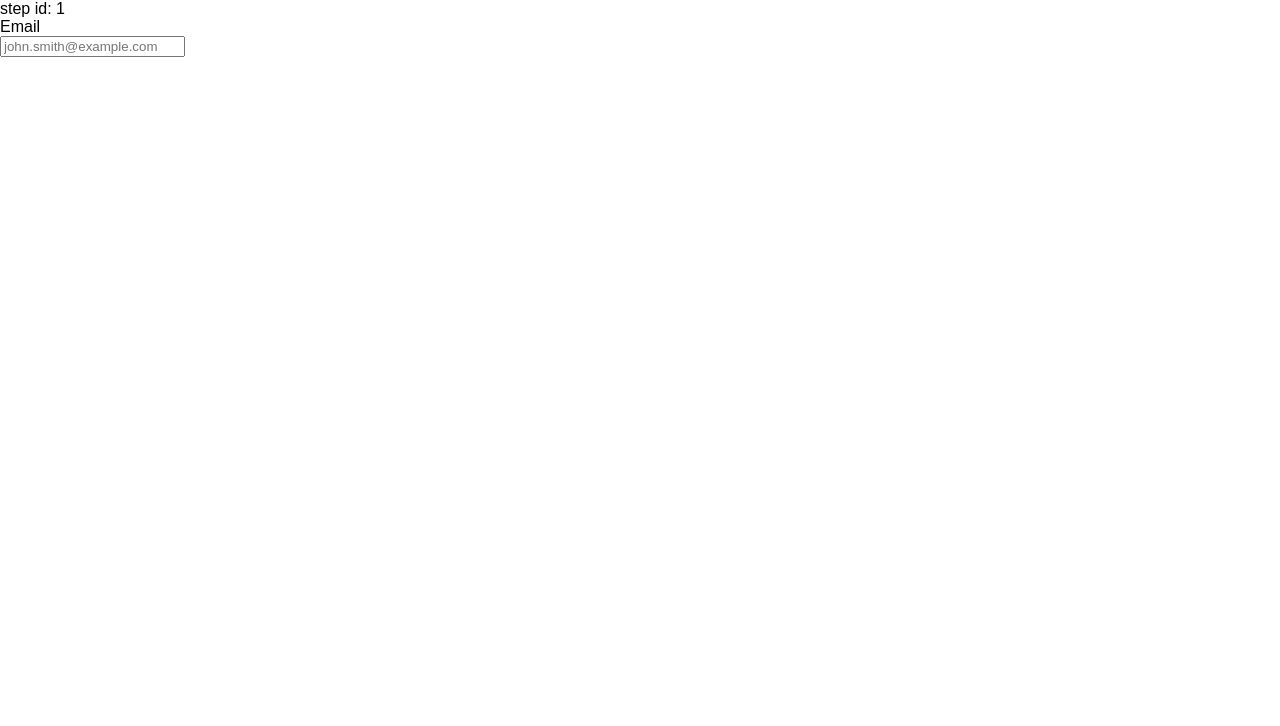
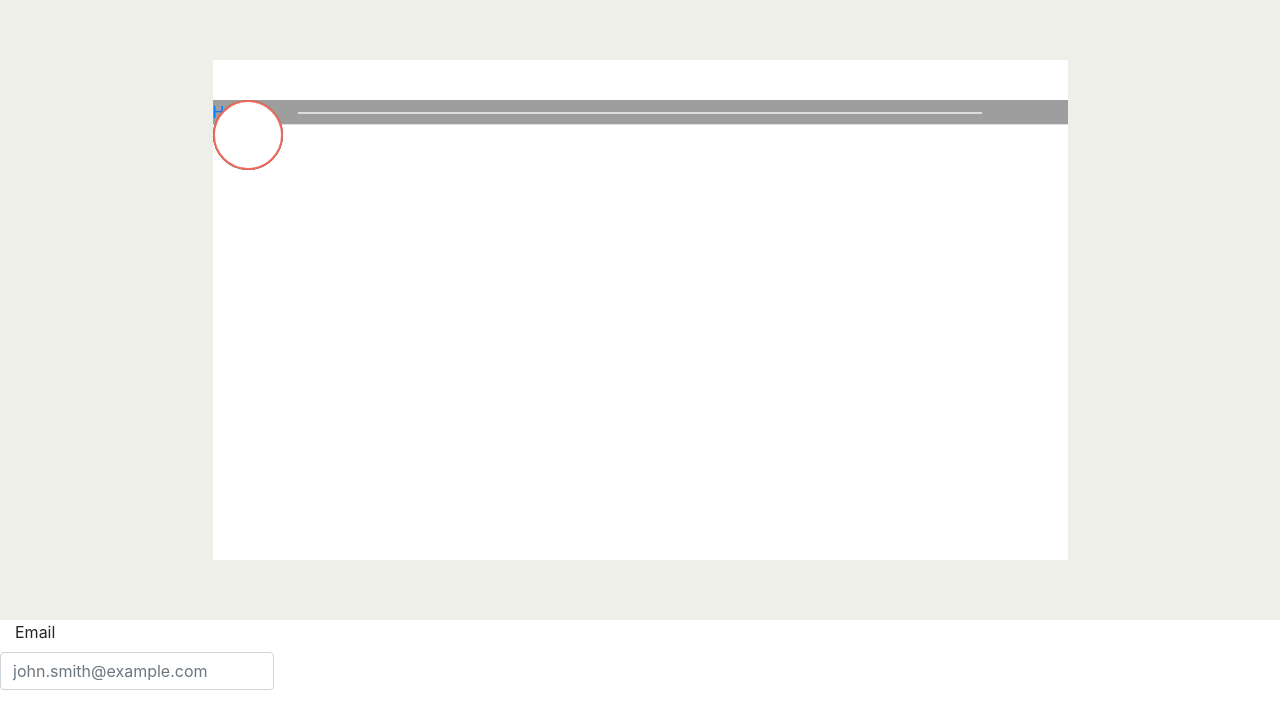
Before and after one commit to hrm123/reactJS, a React (Create React App) app in the folder QuizWizServer/: page / in a window 1280 px wide. Shown: the top 726 px of the page. Built offline with nearby package versions, Linux system fonts and the light colour scheme; grey boxes are pictures that could not be loaded; some icons are missing.

Commit message:
bootstrapifying

```diff
--- a/QuizWizServer/package.json
+++ b/QuizWizServer/package.json
@@ -15,6 +15,8 @@
   },
   "dependencies": {
     "axios": "^0.17.1",
+    "bootstrap": "^4.0.0",
+    "font-awesome": "^4.7.0",
     "prop-types": "^15.6.0",
     "react": "latest",
     "react-bootstrap": "^0.32.1",
--- a/QuizWizServer/src/AppRoutes.jsx
+++ b/QuizWizServer/src/AppRoutes.jsx
@@ -16,7 +16,7 @@ import Scores from './components/scores';
 const AppRoutes = () => (
   <HashRouter>
     <div>
-      <Route path="/" component={UserDetails} />
+      <Route path="/" component={() => <UserDetails email="" />} />
       <Route path="/step" component={Step} />
       <Route path="/summary" component={Summary} />
       <Route path="/scores" component={Scores} />
--- a/QuizWizServer/src/components/app.jsx
+++ b/QuizWizServer/src/components/app.jsx
@@ -32,7 +32,7 @@ class App extends Component {
 
     const steps =
       [
-        { name: 'Step 2', component: <UserDetails stepId="0" data={this.props.userData} notifyEmailChanged={this.handleEmailChange} /> },
+        { name: 'Step 2', component: <UserDetails stepId="0" email="" data={this.props.userData} notifyEmailChanged={this.handleEmailChange} /> },
         { name: 'Step 3', component: <Step2 stepId="2" questions={step1Questions} notifyEmailChanged={this.handleAnswerChanged} /> },
         { name: 'Step 5', component: <Step5 stepId="3" /> },
         { name: 'Step 6', component: <Step6 stepId="4" /> },
--- a/QuizWizServer/src/components/header.jsx
+++ b/QuizWizServer/src/components/header.jsx
@@ -1,15 +1,57 @@
+/* eslint-disable jsx-a11y/anchor-is-valid */
 /**
  * Created by Ramm on 2/10/2018.
  */
 import React from 'react';
-import PropTypes from 'prop-types';
+// import PropTypes from 'prop-types';
+import { Link } from 'react-router-dom';
 
-const Header = props => (
-  <div>step id: {props.step}</div>
+const Header = () => (
+  <section style={{ background: '#efefe9' }}>
+    <div className="container">
+      <div className="row">
+        <div className="board">
+          <div className="board-inner" id="status-buttons">
+            <ul className="nav nav-tabs" id="myTab">
+              <div className="liner" />
+
+              <li>
+                <span className="round-tabs one">
+                  <i className="glyphicon glyphicon-user" />
+                </span>
+                <Link to="/">Home</Link>
+              </li>
+
+              <li>
+                <Link to="/step">
+                  <span className="round-tabs two">
+                    <i className="glyphicon glyphicon-tasks" />
+                  </span>
+                </Link>
+              </li>
+
+              <li>
+                <Link to="/summary">
+                  <span className="round-tabs three">
+                    <i className="glyphicon glyphicon-home" />
+                  </span>
+                </Link>
+              </li>
+
+              <li>
+                <Link to="/scores">
+                  <span className="round-tabs four">
+                    <i className="glyphicon glyphicon-ok" />
+                  </span>
+                </Link>
+              </li>
+            </ul>
+            <div className="clearfix" />
+          </div>
+        </div>
+      </div>
+    </div>
+  </section>
 );
 
-Header.propTypes = {
-  step: PropTypes.number.isRequired,
-};
-
 export default Header;
--- a/QuizWizServer/src/components/userDetails.jsx
+++ b/QuizWizServer/src/components/userDetails.jsx
@@ -46,7 +46,7 @@ class UserDetails extends Component {
 }
 
 UserDetails.propTypes = {
-  email: PropTypes.string.required,
+  email: PropTypes.string.isRequired,
 };
 
 export default UserDetails;
--- a/QuizWizServer/src/content/css/style.css
+++ b/QuizWizServer/src/content/css/style.css
@@ -1,3 +1,5 @@
+@import url("//netdna.bootstrapcdn.com/bootstrap/3.0.0/css/bootstrap-glyphicons.css");
+
 .btn-default {
     border-color: #ccc;
 }
--- a/QuizWizServer/src/index.js
+++ b/QuizWizServer/src/index.js
@@ -3,6 +3,9 @@ import ReactDOM from 'react-dom';
 import './index.css';
 import registerServiceWorker from './registerServiceWorker';
 import App from './App';
+import '../node_modules/bootstrap/dist/css/bootstrap.min.css';
+import './content/css/riliwan-rabo.css';
+import './content/css/style.css';
 
 ReactDOM.render(
   React.createElement(App),
```
Also changed, not shown: 1 other file (tests, documents, lock files or other folders). Lines whose indentation alone changed are shown as unchanged.
